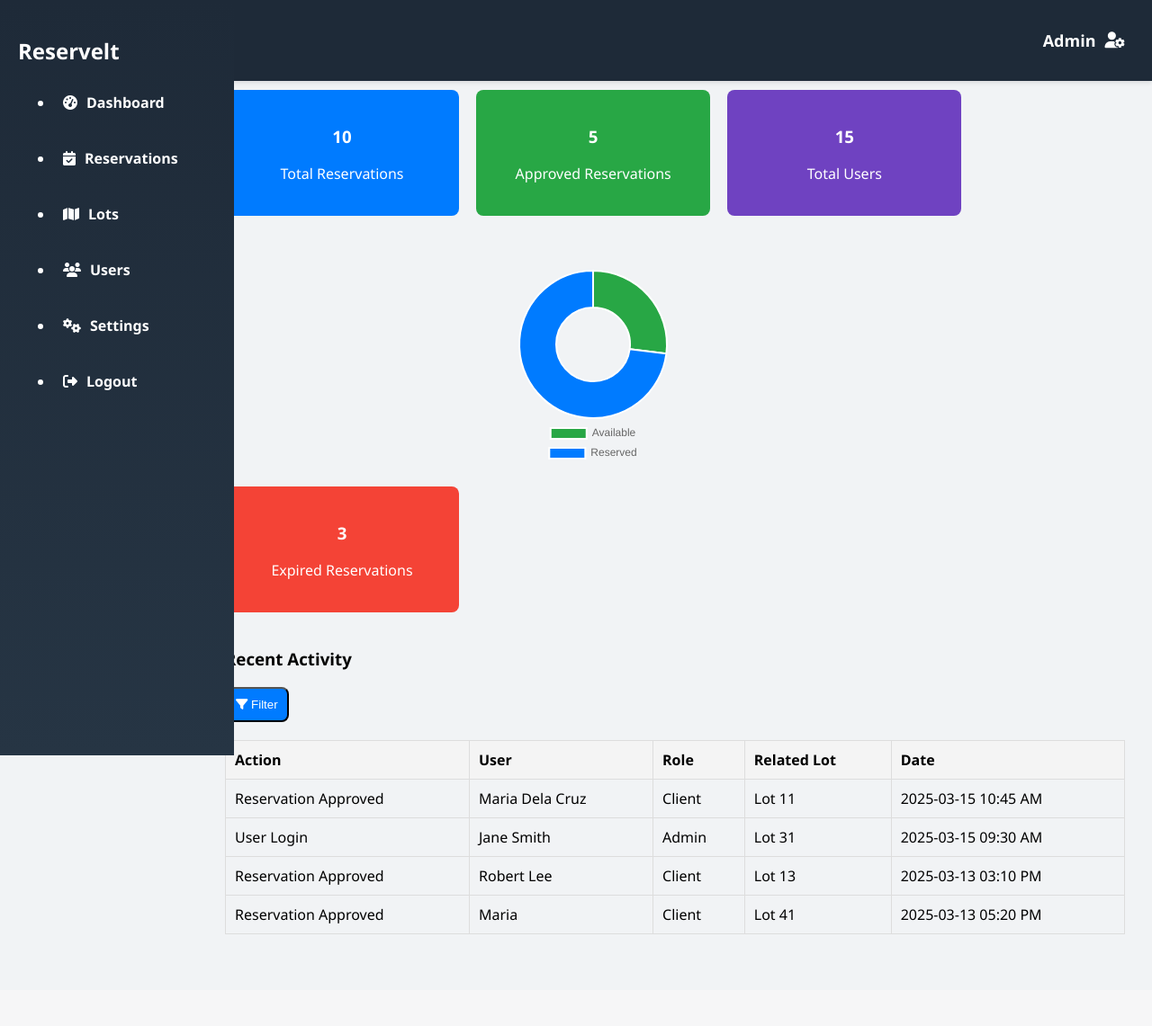
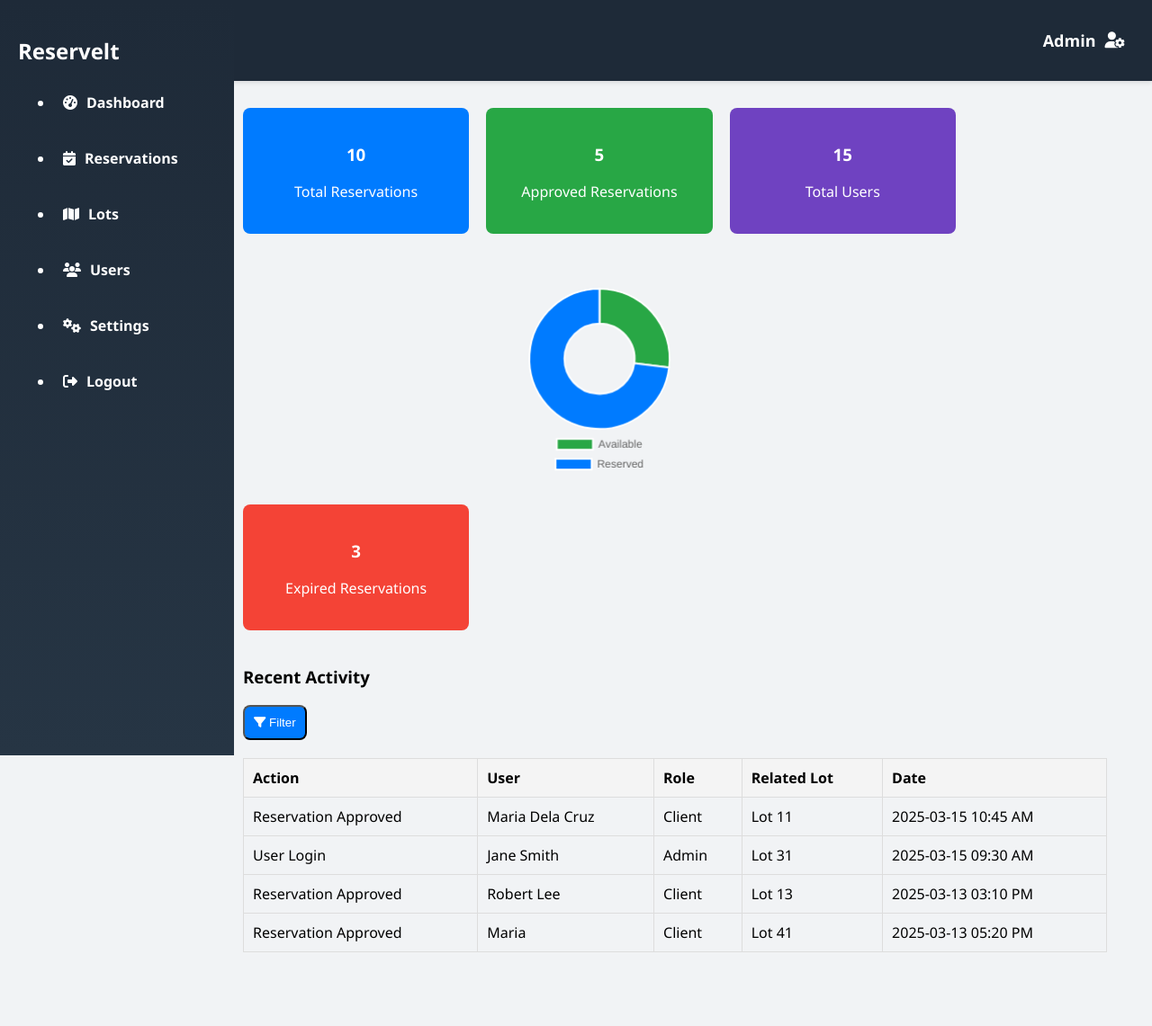
Before and after one commit to Azzel0404/lot-reservation, a PHP site: page /admin/index.php in a window 1280 px wide. Shown: the whole page at 90% size. Before the commit the page ends 1039 px from the top, so only its background shows below. Run offline with PHP 8.4, Linux system fonts and the light colour scheme.

Commit message:
last commit before sleep

```diff
--- a/admin/admin.css
+++ b/admin/admin.css
@@ -201,3 +201,8 @@ th {
     border-radius: 8px;
     cursor: pointer;
 }
+.content-wrapper {
+    padding: 20px;
+    max-width: 100%;
+    box-sizing: border-box;
+}
--- a/admin/index.php
+++ b/admin/index.php
@@ -1,4 +1,3 @@
-<!--admin/index.php-->
 <?php
 session_start();
 ?>
@@ -12,16 +11,21 @@ session_start();
     <link rel="stylesheet" href="https://cdnjs.cloudflare.com/ajax/libs/font-awesome/6.5.0/css/all.min.css">
 </head>
 <body>
+
 <div class="dashboard-container">
     <!-- Include the sidebar from sidebar.php -->
     <?php include('sidebar.php'); ?>
 
     <main class="main-content">
+        <!-- Top Bar -->
         <header class="top-bar">
             <span>Admin</span>
             <i class="fas fa-user-cog"></i>
         </header>
 
+        <!-- Wrapped content -->
+        <div class="content-wrapper">
+            <!-- Metrics -->
             <section class="dashboard-metrics">
                 <div class="card blue"><h3>10</h3><p>Total Reservations</p></div>
                 <div class="card green"><h3>5</h3><p>Approved Reservations</p></div>
@@ -32,13 +36,18 @@ session_start();
                 </div>
             </section>
 
+            <!-- Recent Activity -->
             <section class="activity-log">
                 <h3>Recent Activity</h3>
                 <button class="filter-btn"><i class="fas fa-filter"></i> Filter</button>
                 <table>
                     <thead>
                         <tr>
-                        <th>Action</th><th>User</th><th>Role</th><th>Related Lot</th><th>Date</th>
+                            <th>Action</th>
+                            <th>User</th>
+                            <th>Role</th>
+                            <th>Related Lot</th>
+                            <th>Date</th>
                         </tr>
                     </thead>
                     <tbody>
@@ -49,9 +58,11 @@ session_start();
                     </tbody>
                 </table>
             </section>
+        </div> <!-- END content-wrapper -->
     </main>
 </div>
 
+<!-- Chart Script -->
 <script src="https://cdn.jsdelivr.net/npm/chart.js"></script>
 <script>
 const ctx = document.getElementById('lotChart').getContext('2d');
@@ -73,5 +84,6 @@ new Chart(ctx, {
     }
 });
 </script>
+
 </body>
 </html>
--- a/admin/users.php
+++ b/admin/users.php
@@ -12,15 +12,19 @@ include('../config/db.php');
     <link rel="stylesheet" href="https://cdnjs.cloudflare.com/ajax/libs/font-awesome/6.5.0/css/all.min.css">
 </head>
 <body>
+
 <div class="dashboard-container">
     <?php include('sidebar.php'); ?>
 
     <main class="main-content">
+        <!-- Top Bar -->
         <header class="top-bar">
             <span>Admin</span>
             <i class="fas fa-user-cog"></i>
         </header>
 
+        <!-- Wrapped Content -->
+        <div class="content-wrapper">
             <section class="user-management">
                 <!-- CLIENTS TABLE -->
                 <h3 class="section-heading">Clients</h3>
@@ -80,7 +84,9 @@ include('../config/db.php');
                     </tbody>
                 </table>
             </section>
+        </div> <!-- END content-wrapper -->
     </main>
 </div>
+
 </body>
 </html>
```
Also changed, not shown: admin/lots.php (+20 -11 lines). Lines whose indentation alone changed are shown as unchanged.
